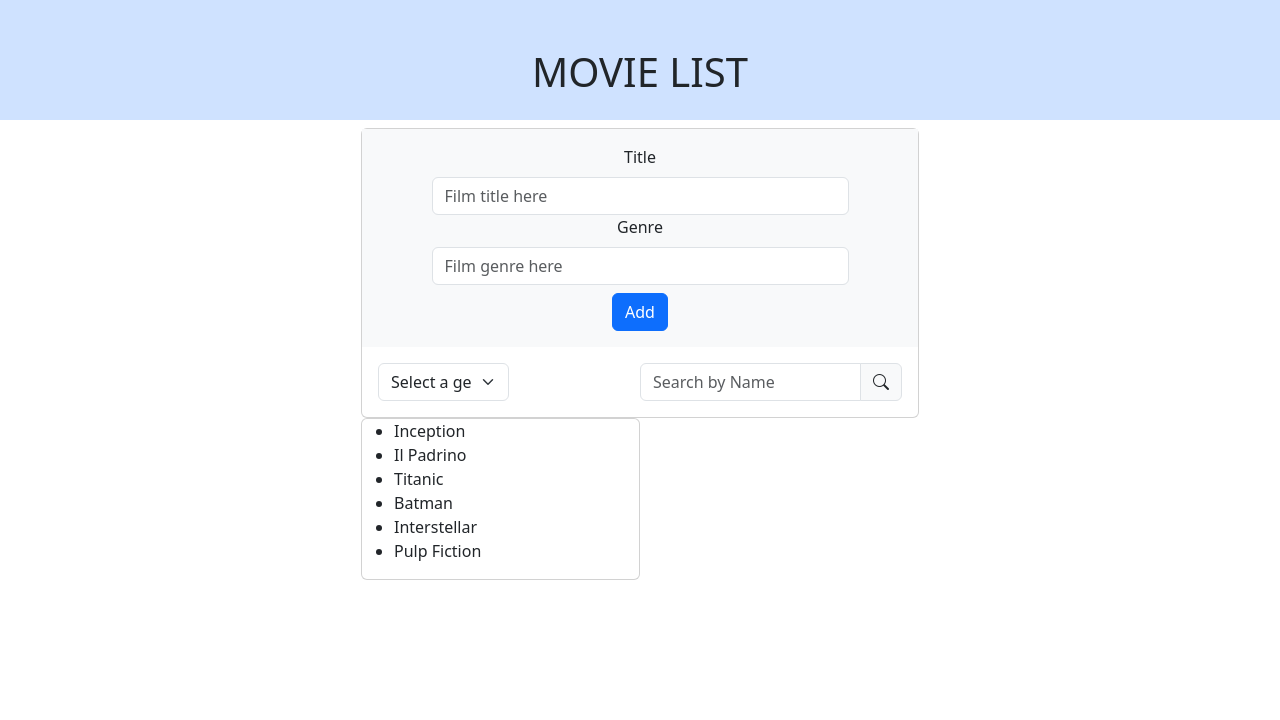
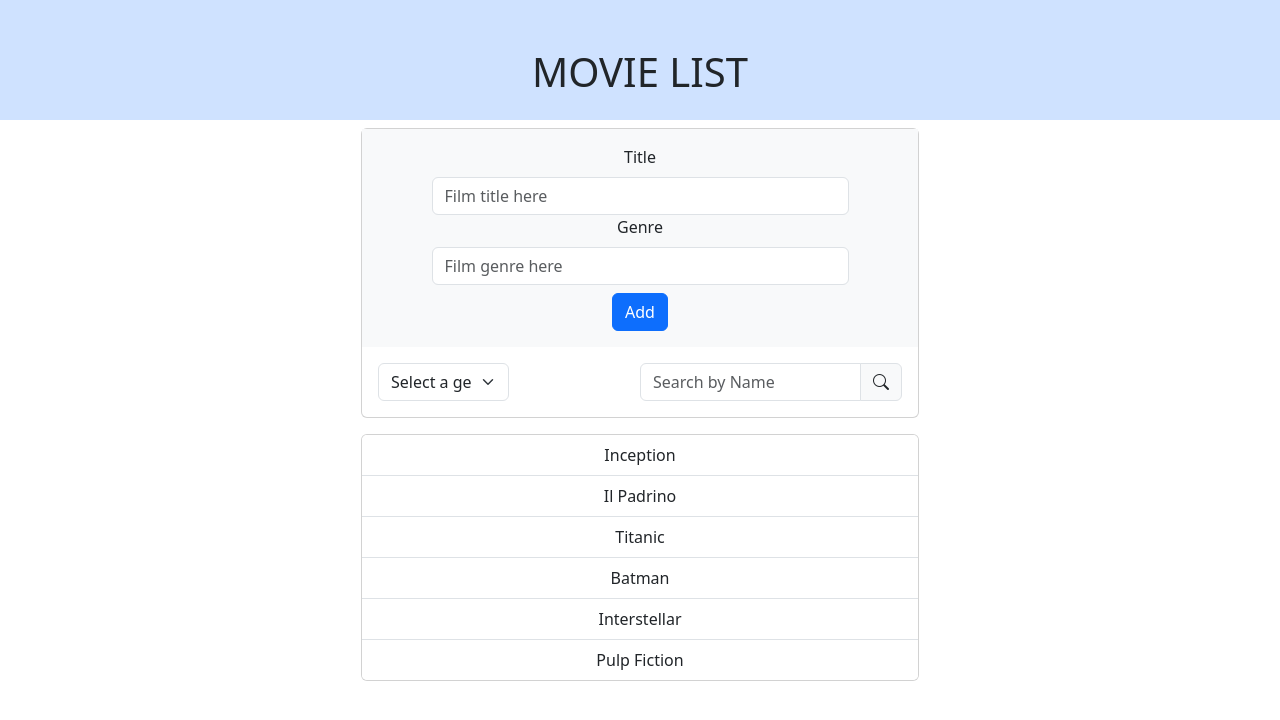
Before and after one commit to Mattia-Giacobelli/react-movie-filter, a React (Vite) app: page / in a window 1280 px wide. Shown: the top 720 px of the page. Built offline with nearby package versions, Linux system fonts and the light colour scheme.

Commit message:
Create FilterForm and AddFilmForm components

```diff
--- a/src/components/Main.jsx
+++ b/src/components/Main.jsx
@@ -27,8 +27,8 @@ export default function Main() {
 
         console.log(genre);
         if (genre.length > 0 && searchItem.length > 0) {
-            const filter = filmList.filter(film => film.genre === genre)
-            const foundItems = filter.filter(film => film.title.toLowerCase().includes(searchItem))
+            const selected = filmList.filter(film => film.genre === genre)
+            const foundItems = selected.filter(film => film.title.toLowerCase().includes(searchItem))
             setFilteredFilm(foundItems)
         } else if (genre.length > 0) {
             const filter = filmList.filter(film => film.genre === genre)
@@ -79,7 +79,7 @@ export default function Main() {
         <main>
             <div className="container d-flex justify-content-center">
                 <div className="col-6">
-                    <div className="card">
+                    <div className="card mb-3">
 
                         <AddFilmForm handleSubmit={handleSubmit}
                             setAddTitle={setAddTitle} addTitle={addTitle}
@@ -92,13 +92,14 @@ export default function Main() {
                         />
 
                     </div>
-                    <div className="col-6">
+                    <div className="col-6 w-100">
                         <div className="card">
-                            <ul>
+                            <ul className="list-group list-group-flush">
+
                                 {filteredFilm.map(film => {
 
                                     return (
-                                        <li key={film.id} className={film.genre}>
+                                        <li key={film.id} className="list-group-item text-center">
                                             {film.title}
                                         </li>
 
@@ -112,5 +113,6 @@ export default function Main() {
             </div>
         </main>
 
+
     )
 }
```
